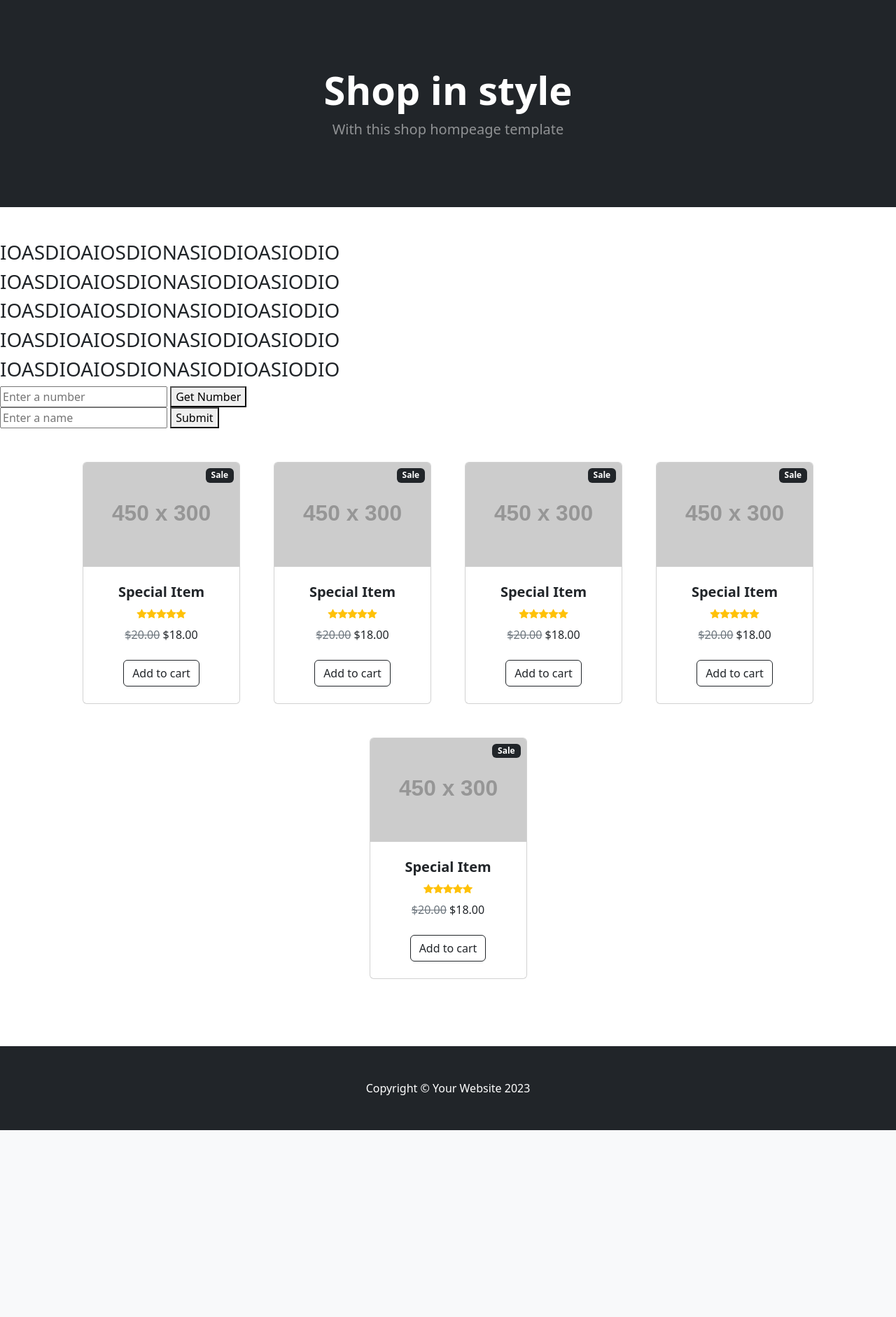
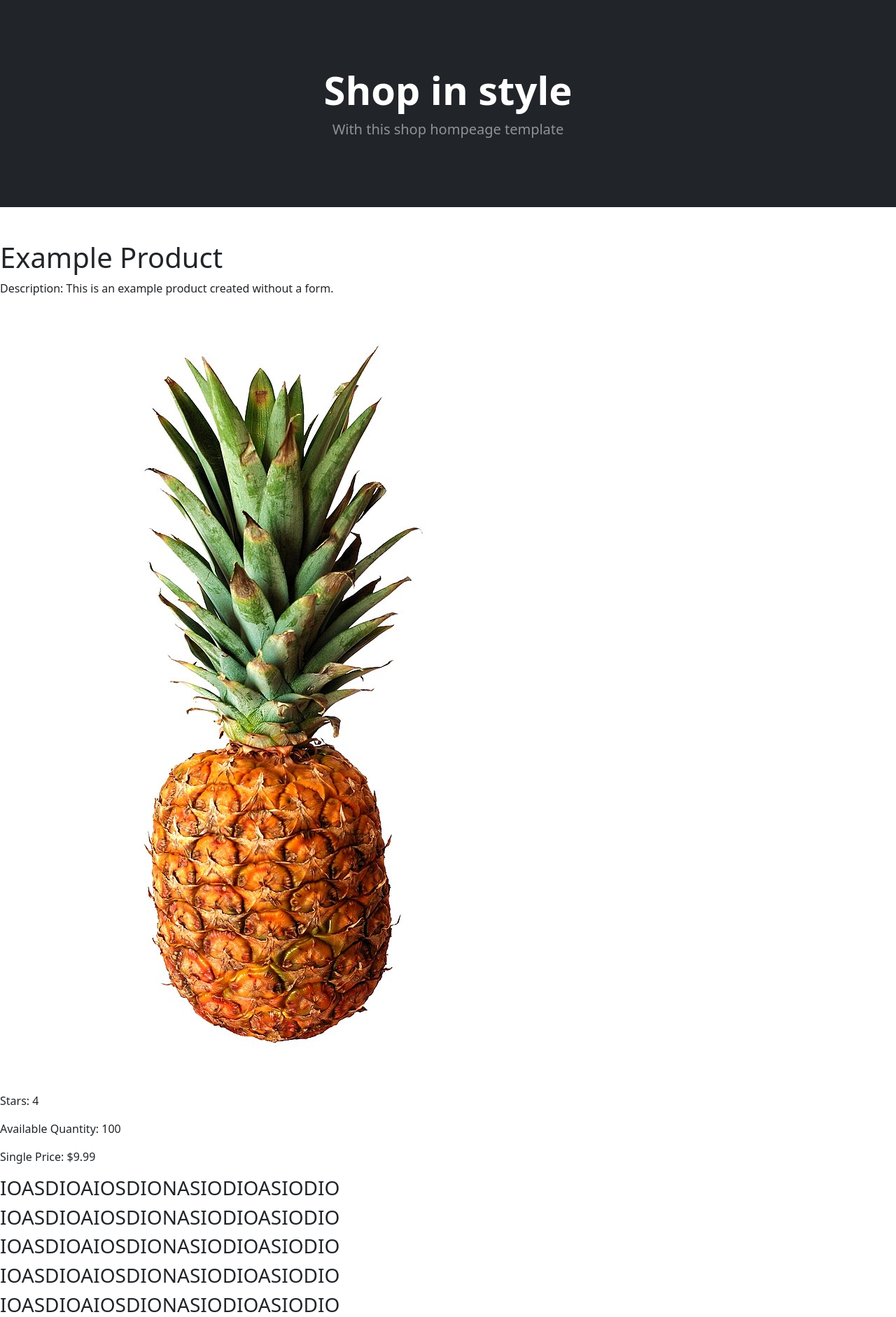
Before and after one commit to XDeadshoTX-dev/Lab3, a Django app: page / in a window 1280 px wide. Shown: the part 57-1939 px from the top of the page at 70% size. Before the commit the page ends 1672 px from the top, so only its background shows below. Run offline with Django 3.2, Linux system fonts and the light colour scheme; grey boxes labelled with a size stand in for pictures from a placeholder-image service; some libraries are stand-ins or nearby versions.

Commit message:
Added example instance for product

```diff
--- a/Lab3/app/templates/app/index.html
+++ b/Lab3/app/templates/app/index.html
@@ -56,6 +56,15 @@
     </header>
     <!-- Section-->
     <section class="py-5">
+        <div>
+            <h1>{{ product.Product_name }}</h1>
+            <p>Description: {{ product.Product_description }}</p>
+            <!--<img src="{{ product.Product_image }}" alt="Product Image">--> <!--for link-->
+            <img src="{% static product.Product_image %}" alt="Product Image" /> <!--for file-->
+            <p>Stars: {{ product.Product_stars }}</p>
+            <p>Available Quantity: {{ product.Product_available_quantity }}</p>
+            <p>Single Price: ${{ product.Product_single_price }}</p>
+        </div>
         <div>
             {% for i in "xxxxx" %}
             <h3>IOASDIOAIOSDIONASIODIOASIODIO</h3>
```
